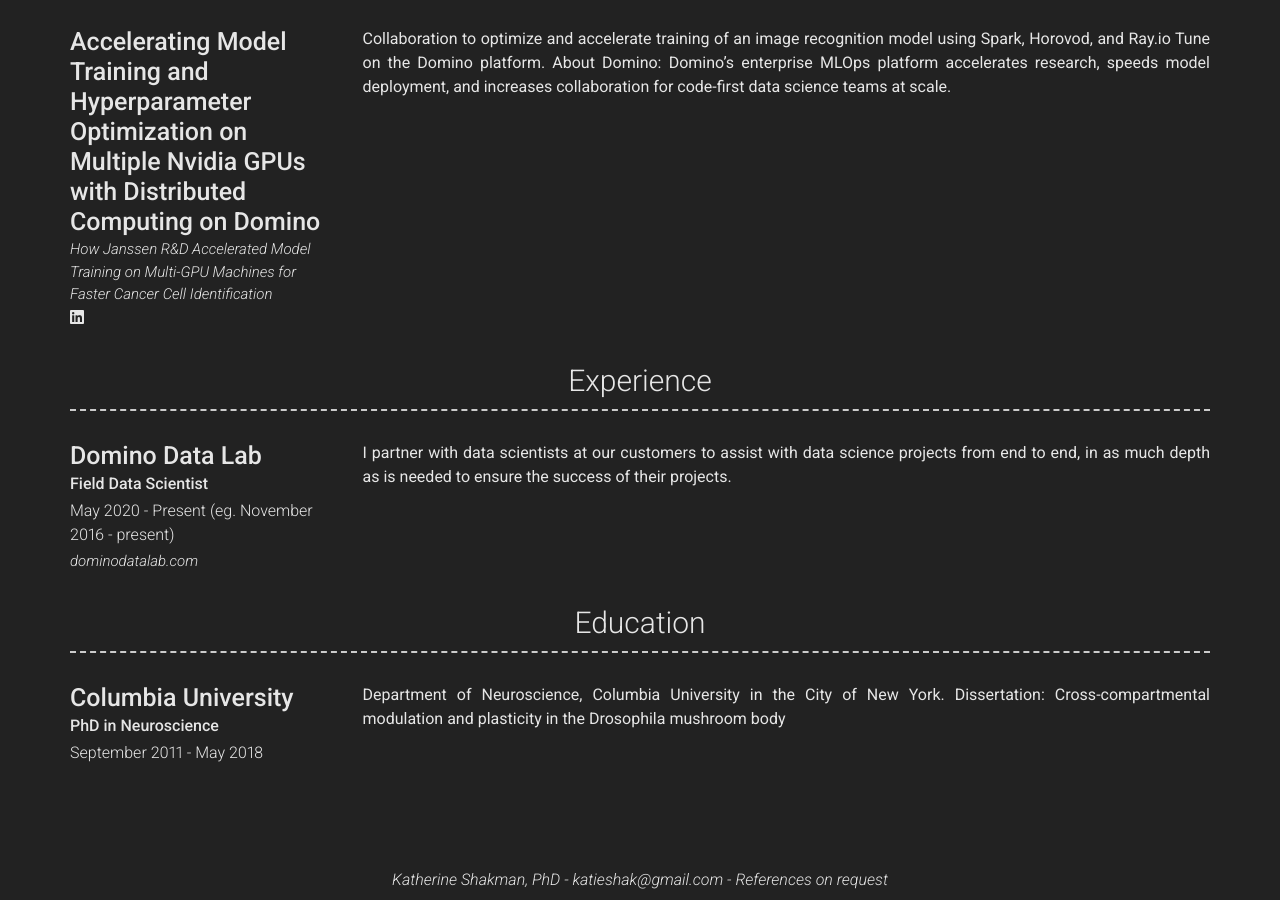
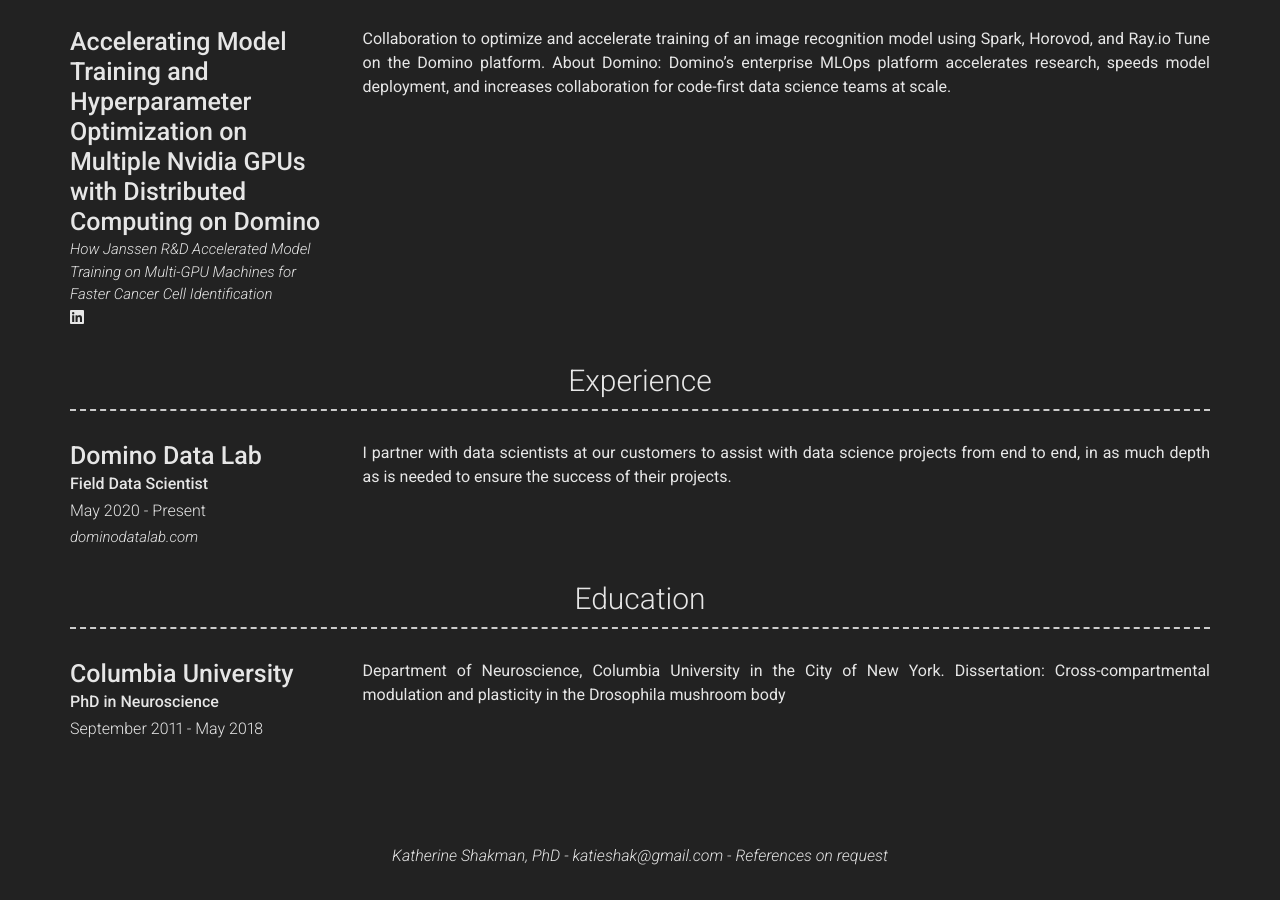
Before and after one commit to katieshakman/katieshakman.github.io, a Jekyll site: the page built from index.md, in a window 1280 px wide and 900 px high, scrolled down 774 px. Built offline with Jekyll 4.4.1, drawn with Linux system fonts in a browser that asks for light colours; nearby versions of some CDN libraries; after the commit the page ends 1650 px from its top, so only the background shows below that.

Commit message:
Update _config.yml

```diff
--- a/_config.yml
+++ b/_config.yml
@@ -92,7 +92,7 @@ content:
       - layout: center
         title: Domino Data Lab
         sub_title: Field Data Scientist
-        caption: May 2020 - Present (eg. November 2016 - present)
+        caption: May 2020 - Present
         link: dominodatalab.com
 #         quote: >
 #           Domino's enterprise MLOps platform accelerates research, speeds model deployment, and increases collaboration for code-first data science teams at scale.
```
